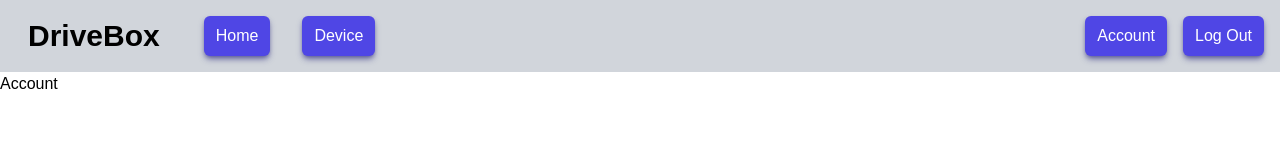
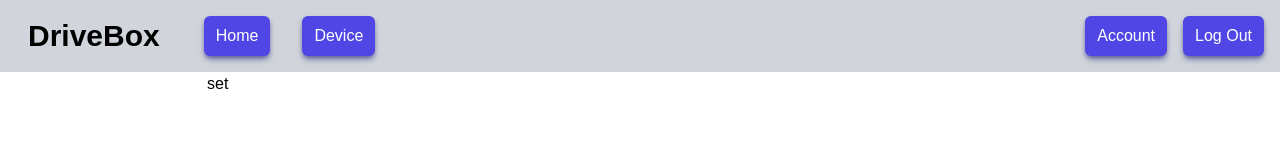
Before and after one commit to ITISEnricoFermi/DriveBox-WebApp, a React (Create React App) app: page /account in a window 1280 px wide. Shown: the top 162 px of the page. Built offline with nearby package versions, Linux system fonts and the light colour scheme; no server answers; sample sign-in values are in the browser's storage.

Commit message:
Add displayName system

```diff
--- a/src/components/Navbar.jsx
+++ b/src/components/Navbar.jsx
@@ -4,10 +4,7 @@ import { UserAuth } from "../context/AuthContext";
 
 const Navbar = () => {
   const { user, logOut } = UserAuth();
-  // console.log(user.email);
-
   const navigate = useNavigate();
-
   const handleLogOut = async () => {
     try {
       await logOut();
--- a/src/context/AuthContext.js
+++ b/src/context/AuthContext.js
@@ -5,6 +5,7 @@ import {
   signInWithEmailAndPassword,
   signOut,
   onAuthStateChanged,
+  updateProfile
 } from "firebase/auth";
 import { setDoc, doc } from "firebase/firestore";
 
@@ -28,6 +29,10 @@ export function AuthContextProvider({ children }) {
     return signOut(auth);
   }
 
+  function updateDisplayName(name) {
+    return updateProfile(user, { displayName: name });
+  }
+
   useEffect(() => {
     const unsubscribe = onAuthStateChanged(auth, (currentUser) => {
         setUser(currentUser);
@@ -39,7 +44,7 @@ export function AuthContextProvider({ children }) {
     })
 
   return (
-    <AuthContext.Provider value={{ signUp, logIn, logOut, user }}>
+    <AuthContext.Provider value={{ signUp, logIn, logOut, updateDisplayName, user }}>
       {children}
     </AuthContext.Provider>
   );
--- a/src/pages/Account.jsx
+++ b/src/pages/Account.jsx
@@ -1,9 +1,27 @@
-import React from 'react'
+import React, { useState } from "react";
+import { UserAuth } from "../context/AuthContext";
 
 const Account = () => {
+  const [displayName, setDisplayName] = useState("");
+  const { user, updateDisplayName } = UserAuth();
+
+  const handleUpdate = async (e) => {
+    e.preventDefault();
+    try {
+      await updateDisplayName(displayName);
+      console.log(`User displayname updated to ${user.displayName}`);
+    } catch (error) {
+      console.log(error);
+    }
+  };
   return (
-    <div>Account</div>
-  )
-}
+    <div>
+      <form onSubmit={handleUpdate}>
+        <input onChange={(e) => setDisplayName(e.target.value)} type="text" />
+        <button>set</button>
+      </form>
+    </div>
+  );
+};
 
-export default Account
+export default Account;
--- a/src/pages/LogIn.jsx
+++ b/src/pages/LogIn.jsx
@@ -14,6 +14,7 @@ const LogIn = () => {
     setError("");
     try {
       await logIn(email, password);
+      console.log(`User ${user.uid} logged in`);
       navigate("/");
     } catch (error) {
       console.log(error);
--- a/src/pages/SignUp.jsx
+++ b/src/pages/SignUp.jsx
@@ -5,16 +5,24 @@ import { Link, useNavigate } from "react-router-dom";
 const SignUp = () => {
   const [email, setEmail] = useState("");
   const [password, setPassword] = useState("");
-  const { user, signUp } = UserAuth();
+  const [error, setError] = useState("");
+  const [displayName, setDisplayName] = useState("");
+  const { user, signUp, updateDisplayName } = UserAuth();
   const navigate = useNavigate();
 
   const handleSubmit = async (e) => {
     e.preventDefault();
+    setError("");
     try {
       await signUp(email, password);
+      console.log(`User ${user.uid} created`)
+      await updateDisplayName(displayName);
+      await updateDisplayName(displayName);
+      console.log(`User displayname updated to ${user.displayName}`);
       navigate("/");
     } catch (error) {
       console.log(error);
+      setError(error.message);
     }
   };
 
@@ -26,7 +34,14 @@ const SignUp = () => {
           className="flex flex-col py-4 justify-around space-y-2"
         >
           <span className="text-4xl font-semibold ">SignUp</span>
+          {error ? <p className="text-red-500">{error}</p> : null}
           <div>
+          <input
+              onChange={(e) => setDisplayName(e.target.value)}
+              className="p-3 my-2 rounded-md"
+              type="Username"
+              placeholder="Username"
+            />
             <input
               onChange={(e) => setEmail(e.target.value)}
               className="p-3 my-2 rounded-md"
```
